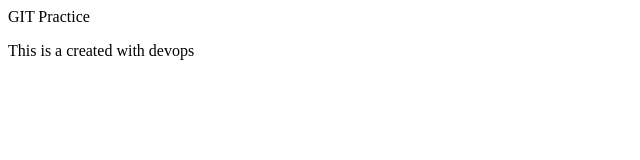
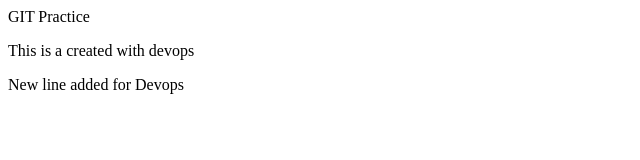
Before and after one commit to sivakumar123456789/git-basic-tutorials, a plain HTML site: page index.html in a window 1280 px wide. Shown: the whole page, without its empty margins (0-640 px from the left). Drawn offline with Linux system fonts and the light colour scheme.

Commit message:
new line added

```diff
--- a/index.html
+++ b/index.html
@@ -7,5 +7,6 @@
 	<body>
 		<p>GIT Practice</p>
 		<p>This is a created with devops</p>
+		<p>New line added for Devops</p>
 	</body>
 </html>
```
